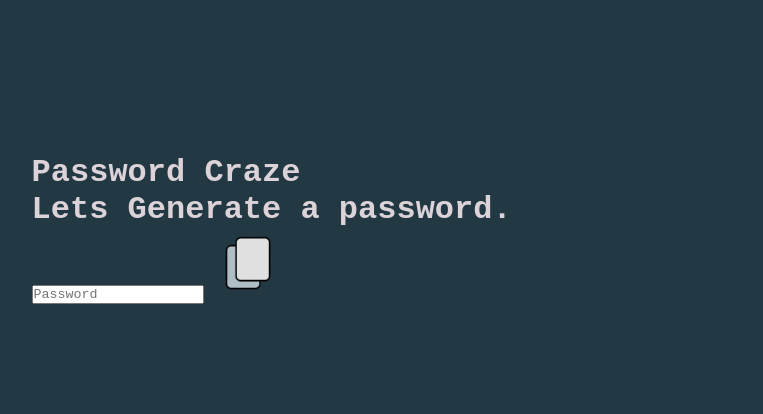
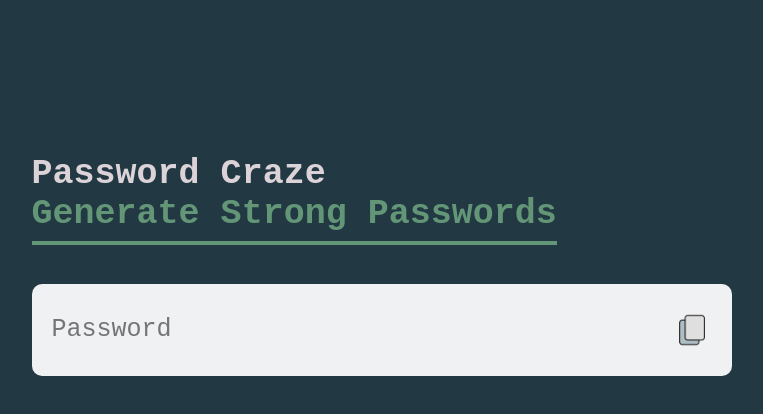
Before and after one commit to IVIonsters/passwordCraze, a plain HTML site: page index.html in a window 1280 px wide. Shown: the whole page, without its empty margins (122-885 px from the left). Drawn offline with Linux system fonts and the light colour scheme.

Commit message:
updated css , index
changed index classes for more appropriate elements

styled passwordGen container
changed secondary phrase color
styled header

```diff
--- a/assets/style.css
+++ b/assets/style.css
@@ -4,19 +4,61 @@
     box-sizing: border-box;
     font-family: 'Courier New', Courier, monospace;
 }
-
+/* main body stying */
 body {
     background-color: #223843;
     color: #dbd3d8;
 }
 
+/* container around password craze and main text */
 .container {
     margin: 12%;
     width: 90%;
     max-width: 700px;
 }
 
-.container img {
-    width: 70px;
-    height: 70px;
+/* password craze header */
+.container h1 {
+    font-size: 35px;
+    font-weight: 600;
 }
+/* copy image in container */
+.passwordGen img {
+    width: 40px;
+    height: 40px;
+    cursor: pointer;
+}
+
+/* hover effect on copy image */
+.passwordGen img:hover {
+    transform: scale(1.1);
+    transition: all 0.3s ease;
+}
+
+/* styling on input field for password */
+.passwordGen input {
+    border: 0;
+    outline: 0;
+    font-size: 25px;
+    background-color: #eff1f3;
+}
+
+/* Secondary Password phrase styling */
+.container h1 span {
+    color: #629677;
+    border-bottom: 4px solid #629677;
+    padding-bottom: 7px;
+}
+
+/* styling main gen container */
+.passwordGen {
+    width: 100%;
+    margin-top: 50px;
+    margin-bottom: 30px;
+    background-color: #eff1f3;
+    display: flex;
+    align-items: center;
+    justify-content: space-between;
+    padding: 26px 20px;
+    border-radius: 10px;
+}
--- a/index.html
+++ b/index.html
@@ -7,14 +7,12 @@
     <link rel="stylesheet" href="./assets/style.css">
 </head>
 <body>
-    <div class="container">
-        <h1>Password Craze<br> Lets Generate a password.</h1>
-        <div class="display">
+    <main class="container">
+        <h1>Password Craze<br><span>Generate Strong Passwords</span></h1>
+        <section class="passwordGen">
             <input type="text" id="password" placeholder="Password">
             <img src="./images/copy.png" alt="copy" id="copy">
-        </div>
-    </div>
-
-
+        </section>
+    </main>
 </body>
 </html>
```
